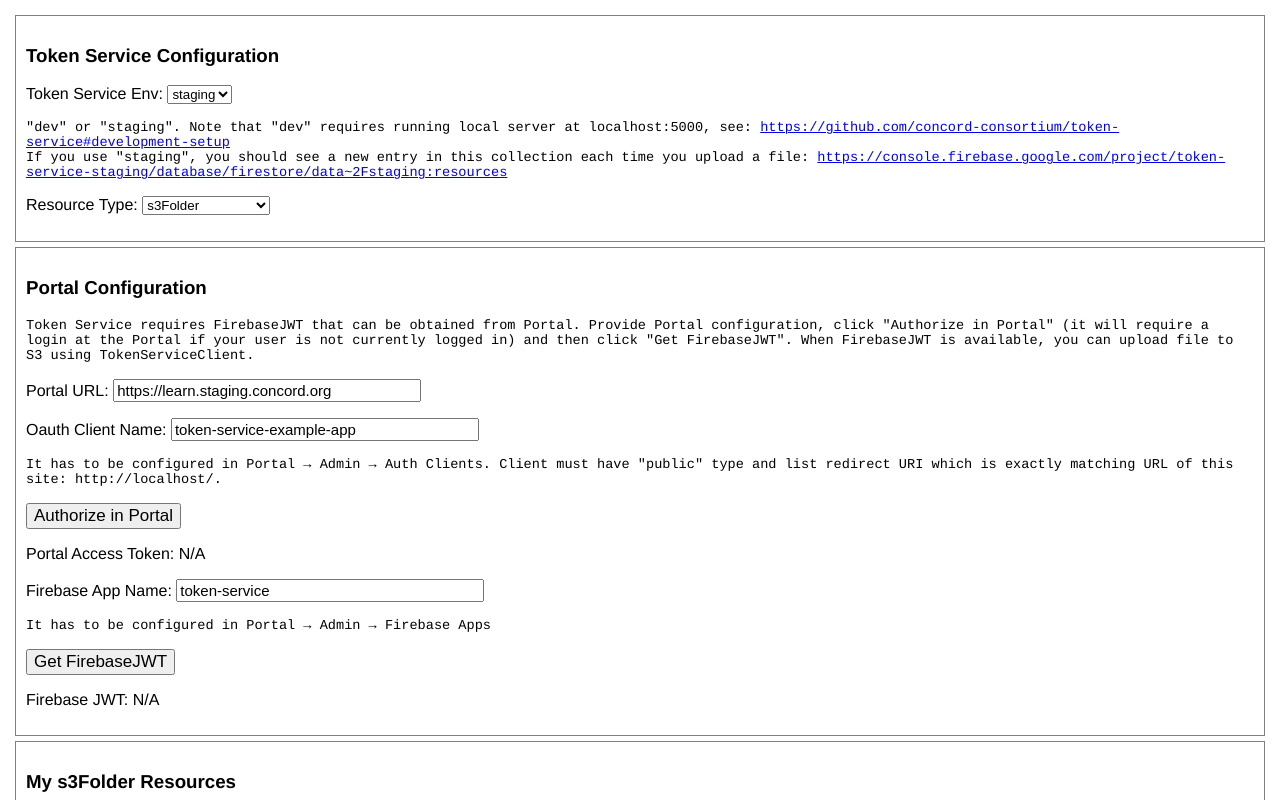
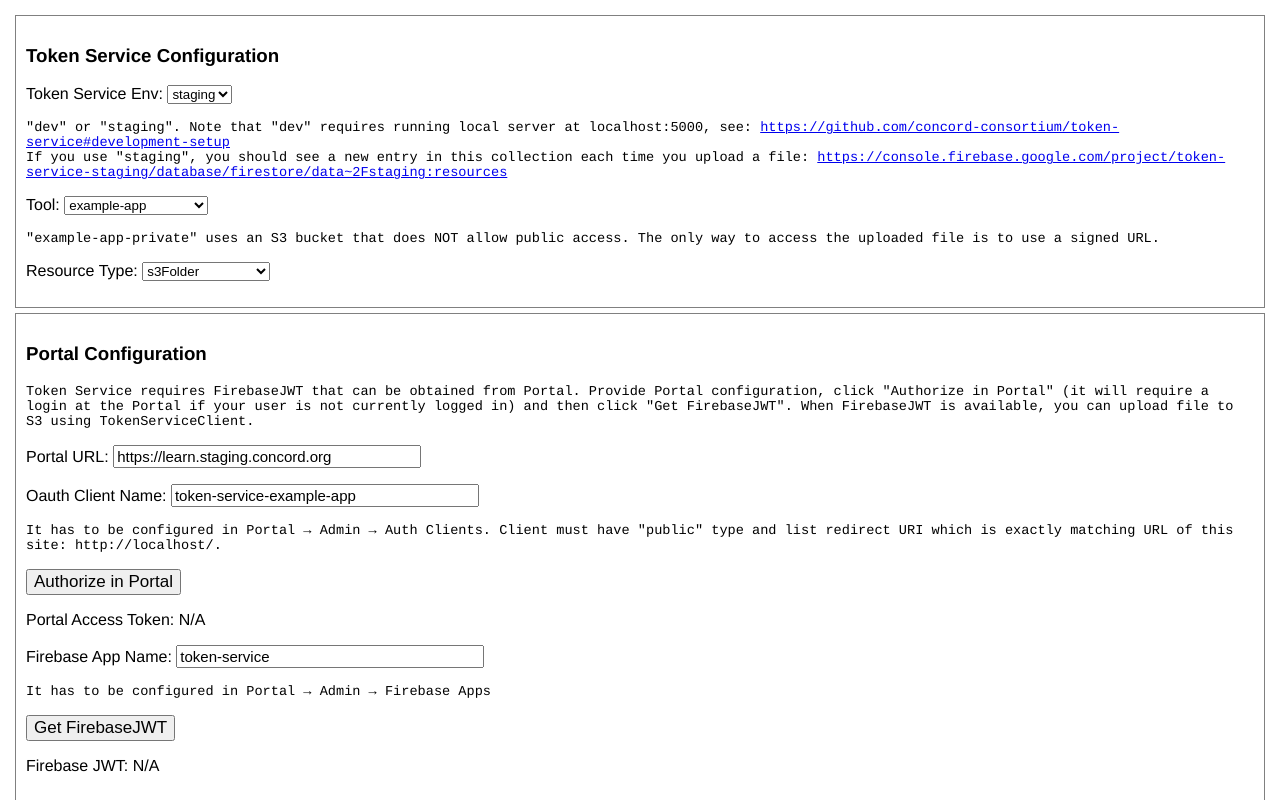
Before and after one commit to concord-consortium/token-service, a React app in the folder example-app/: page / in a window 1280 px wide. Shown: the top 800 px of the page. Built offline with nearby package versions, Linux system fonts and the light colour scheme.

Commit message:
Update example-app to let user choose private bucket and generate public and signed URLs when necessary
[#178526780]

```diff
--- a/example-app/src/helpers.ts
+++ b/example-app/src/helpers.ts
@@ -1,6 +1,9 @@
 import ClientOAuth2 from "client-oauth2";
 import { TokenServiceClient,
   EnvironmentName, ResourceType, Resource, Credentials } from "@concord-consortium/token-service";
+
+// This is specific to this app. example-app-private uses a private S3 bucket that doesn't allow public access.
+export type SupportedTool = "example-app" | "example-app-private";
 
 // This file provides simple recipes showing how to use TokenServiceClient and how to get other necessary
 // prerequisites (auth in Portal, firebase JWT).
@@ -40,13 +43,14 @@
 };
 
 interface ICreateResource {
+  tool: SupportedTool;
   resourceType: ResourceType;
   resourceName: string;
   resourceDescription: string;
   firebaseJwt?: string;
   tokenServiceEnv: EnvironmentName;
 }
-export const createResource = async ({ resourceType, resourceName, resourceDescription,
+export const createResource = async ({ tool, resourceType, resourceName, resourceDescription,
   firebaseJwt, tokenServiceEnv }: ICreateResource): Promise<Resource> => {
   // This function optionally accepts firebaseJWT. There are three things that depend on authentication method:
   // - TokenServiceClient constructor arguments. If user should be authenticated during every call to the API, provide `jwt` param.
@@ -56,7 +60,7 @@
   // The client will be anonymous if firebaseJwt undefined
   const client = new TokenServiceClient({ env: tokenServiceEnv, jwt: firebaseJwt })
   return client.createResource({
-    tool: "example-app",
+    tool,
     type: resourceType,
     name: resourceName,
     description: resourceDescription,
@@ -92,18 +96,18 @@
   return readWriteToken ? await client.getCredentials(resource.id, readWriteToken) :  await client.getCredentials(resource.id);
 }
 
-export const listResources = async (firebaseJwt: string, amOwner: boolean,
+export const listResources = async (tool: SupportedTool, firebaseJwt: string, amOwner: boolean,
   tokenServiceEnv: EnvironmentName, resourceType: ResourceType) => {
   const client = new TokenServiceClient({ jwt: firebaseJwt, env: tokenServiceEnv });
   return client.listResources({
+    tool,
     type: resourceType,
-    tool: "example-app",
     amOwner: amOwner ? "true" : "false"
   });
 };
 
-export const logAllResources = async (firebaseJwt: string,
+export const logAllResources = async (tool: SupportedTool, firebaseJwt: string,
   tokenServiceEnv: EnvironmentName, resourceType: ResourceType = "s3Folder") => {
-  const resources = await listResources(firebaseJwt, false, tokenServiceEnv, resourceType);
+  const resources = await listResources(tool, firebaseJwt, false, tokenServiceEnv, resourceType);
   console.log(resources);
 };
--- a/example-app/src/index.tsx
+++ b/example-app/src/index.tsx
@@ -16,6 +16,7 @@
   const [firebaseAppName, firebaseAppNameProps] = useLocalStorageInput("firebaseApp", "token-service");
   const [firebaseJwt, firebaseJwtProps, setFirebaseJwt] = useLocalStorageInput("firebaseJwt", "");
   const [resourceType, resourceTypeProps] = useLocalStorageInput("resourceType", "s3Folder");
+  const [rawTool, toolProps] = useLocalStorageInput("tool", "example-app");
 
   const [createResourceName, createResourceNameProps] = useInput("test-resource");
   const [createResourceDescription, createResourceDescriptionProps] = useInput("created by example-app");
@@ -29,6 +30,8 @@
 
   // Limit the enviornment to dev or staging
   const tokenServiceEnv = ["dev","staging"].includes(rawTokenServiceEnv) ? rawTokenServiceEnv as EnvironmentName : "staging";
+  // Limit the tool to example-app or example-app-private
+  const tool = ["example-app", "example-app-private"].includes(rawTool) ? rawTool as helpers.SupportedTool : "example-app";
 
   useEffect(() => {
     setPortalAccessToken(helpers.readPortalAccessToken());
@@ -44,6 +47,7 @@
 
   const createResource = async (authenticated: boolean) => {
     const resource = await helpers.createResource({
+      tool,
       resourceType: resourceType as ResourceType, // TODO Hacky
       resourceName: createResourceName,
       resourceDescription: createResourceDescription,
@@ -70,7 +74,7 @@
     // Clear existing resources
     setResources({} as ResourceMap);
     setResourcesStatus("loading...");
-    const resourceList = await helpers.listResources(firebaseJwt, true, tokenServiceEnv, resourceType as ResourceType);
+    const resourceList = await helpers.listResources(tool, firebaseJwt, true, tokenServiceEnv, resourceType as ResourceType);
     if(resourceList.length === 0) {
       setResourcesStatus("no resources found");
     } else {
@@ -113,7 +117,7 @@
   };
 
   const handleLogAllResources = () => {
-    helpers.logAllResources(firebaseJwt, tokenServiceEnv);
+    helpers.logAllResources(tool, firebaseJwt, tokenServiceEnv);
   };
 
   return (
@@ -126,6 +130,14 @@
         <p className="hint">
           "dev" or "staging". Note that "dev" requires running local server at localhost:5000, see: <a target="_blank" href="https://github.com/concord-consortium/token-service#development-setup">https://github.com/concord-consortium/token-service#development-setup</a><br/>
           If you use "staging", you should see a new entry in this collection each time you upload a file: <a target="_blank" href="https://console.firebase.google.com/project/token-service-staging/database/firestore/data~2Fstaging:resources">https://console.firebase.google.com/project/token-service-staging/database/firestore/data~2Fstaging:resources</a>
+        </p>
+        <p>Tool: <select {...toolProps} >
+          <option value="example-app">example-app</option>
+          <option value="example-app-private">example-app-private</option>
+        </select></p>
+        <p className="hint">
+          "example-app-private" uses an S3 bucket that does NOT allow public access. The only way to access the uploaded
+          file is to use a signed URL.
         </p>
         <p>Resource Type: <select {...resourceTypeProps} >
           <option value="s3Folder">s3Folder</option>
@@ -187,7 +199,7 @@
 
       <Section title="Current Resource">
         { currentResource ?
-            // It'd be mice for this to just show the name and be able to expand to show the full resource
+            // It'd be nice for this to just show the name and be able to expand to show the full resource
             <pre>{JSON.stringify(currentResource,null, 2)}</pre>
           :
             <p>no resource selected</p>
@@ -197,7 +209,7 @@
           files, objects or other items associated with the resource in AWS</p>
         <p><button onClick={handleGetCredentials} disabled={!currentResource}>Get Credentials</button></p>
         { credentials ?
-          // It'd be mice for this to just show the name and be able to expand to show the full resource
+          // It'd be nice for this to just show the name and be able to expand to show the full resource
           <pre>{JSON.stringify(credentials,null, 2)}</pre>
         :
           <p>request credentials for this resource</p>
@@ -205,7 +217,7 @@
       </Section>
 
       { resourceType === "s3Folder" &&
-        <S3Demo credentials={credentials} s3Resource={currentResource as S3Resource} />
+        <S3Demo credentials={credentials} s3Resource={currentResource as S3Resource} showSignedUrl={tool === "example-app-private"} />
       }
 
       { resourceType === "athenaWorkgroup" &&
--- a/example-app/src/s3-demo.tsx
+++ b/example-app/src/s3-demo.tsx
@@ -1,26 +1,28 @@
 import React, { useState } from "react";
-import * as helpers from "./helpers";
 import { Section, useInput } from "./form";
-import { S3Resource, EnvironmentName, ResourceType, Credentials } from "@concord-consortium/token-service";
-import { uploadS3File, deleteS3File, listS3Files } from "./s3-helpers";
+import { S3Resource, Credentials } from "@concord-consortium/token-service";
+import { uploadS3File, deleteS3File, listS3Files, SIGNED_URL_EXPIRES, IListResult } from "./s3-helpers";
 
 interface S3DemoProps {
   credentials?: Credentials;
   s3Resource?: S3Resource;
+  showSignedUrl?: boolean;
 }
 
 export const S3Demo : React.FunctionComponent<S3DemoProps> = props => {
   const [filename, filenameProps] = useInput("test.txt");
   const [fileContent, fileContentProps] = useInput("Hello world");
   const [filePublicUrl, setFilePublicUrl] = useState("");
-  const [files, setFiles] = useState<string[] | undefined>();
+  const [fileSignedUrl, setFileSignedUrl] = useState("");
+  const [files, setFiles] = useState<IListResult[] | undefined>();
 
-  const {credentials, s3Resource} = props;
+  const {credentials, s3Resource, showSignedUrl} = props;
 
   const handleCreateOrUpdateS3File = async () => {
     if (!credentials || !s3Resource) return;
     const result = await uploadS3File({ filename, fileContent, s3Resource, credentials });
     setFilePublicUrl(result.publicUrl);
+    setFileSignedUrl(result.signedUrl);
   };
 
   const handleDeleteS3File = async () => {
@@ -43,7 +45,8 @@
       <p>
         <button onClick={handleCreateOrUpdateS3File}>Create or Update File</button>
       </p>
-      { filePublicUrl && <a target="_blank" href={filePublicUrl}>{filePublicUrl}</a> }
+      { filePublicUrl && <div>Public URL: <a target="_blank" href={filePublicUrl}>{filePublicUrl}</a></div> }
+      { showSignedUrl && fileSignedUrl && <div>Signed URL (expires in { SIGNED_URL_EXPIRES } seconds): <a target="_blank" href={fileSignedUrl}>{fileSignedUrl.slice(0, 120)}...</a></div> }
     </Section>
 
     <Section title="Delete File">
@@ -60,7 +63,8 @@
       { files ?
           <ul>
             { files.map(file =>
-              <li key={file}>{file}</li>
+              <li key={file.key}>{file.key} <a target="_blank" href={file.publicUrl}>Public URL</a> { showSignedUrl && <a target="_blank" href={file.signedUrl}>Signed URL</a> }
+              </li>
             )}
           </ul>
         :
--- a/example-app/src/s3-helpers.ts
+++ b/example-app/src/s3-helpers.ts
@@ -1,7 +1,9 @@
 import { S3Resource, Credentials, TokenServiceClient } from "@concord-consortium/token-service";
 import * as AWS from "aws-sdk";
 
-interface IUploadS3File {
+export const SIGNED_URL_EXPIRES = 60; // seconds
+
+export interface IUploadS3File {
   filename: string;
   fileContent: string;
   s3Resource: S3Resource;
@@ -28,11 +30,16 @@
   console.log(result);
 
   return {
-    publicUrl: client.getPublicS3Url(s3Resource, filename)
+    publicUrl: client.getPublicS3Url(s3Resource, filename),
+    signedUrl: s3.getSignedUrl("getObject", {
+      Bucket: bucket,
+      Key: publicPath,
+      Expires: SIGNED_URL_EXPIRES
+    })
   };
 };
 
-interface IDeleteFileArgs {
+export interface IDeleteFileArgs {
   filename: string;
   s3Resource: S3Resource;
   credentials: Credentials;
@@ -47,17 +54,22 @@
   const client = new TokenServiceClient({});
   const publicPath = client.getPublicS3Path(s3Resource, filename);
 
-  const result = await s3.deleteObject({
+  await s3.deleteObject({
     Bucket: bucket,
     Key: publicPath
   }).promise();
 };
 
-interface IListArgs {
+export interface IListArgs {
   s3Resource: S3Resource;
   credentials: Credentials;
 }
-export const listS3Files = async ({ s3Resource, credentials}: IListArgs): Promise<string[]> => {
+export interface IListResult {
+  key: string;
+  publicUrl: string;
+  signedUrl: string;
+}
+export const listS3Files = async ({ s3Resource, credentials}: IListArgs): Promise<IListResult[]> => {
   // S3 configuration is based both on resource and credentials info.
   const { bucket, region } = s3Resource;
   const { accessKeyId, secretAccessKey, sessionToken } = credentials;
@@ -68,8 +80,20 @@
     Prefix: s3Resource.publicPath
   }).promise();
 
-  if ( result.Contents ) {
-    return result.Contents.map(item => item.Key || "");
+  // Need a dummy client to get the publicS3Path
+  const client = new TokenServiceClient({});
+  const S3KeyToFilename = (key: string) => key.split("/").pop();
+
+  if (result.Contents) {
+    return result.Contents.map(item => ({
+      key: item.Key || "",
+      publicUrl: client.getPublicS3Url(s3Resource, S3KeyToFilename(item.Key || "")),
+      signedUrl: s3.getSignedUrl("getObject", {
+        Bucket: bucket,
+        Key: item.Key,
+        Expires: SIGNED_URL_EXPIRES
+      })
+    }));
   } else {
     return [];
   }
```
